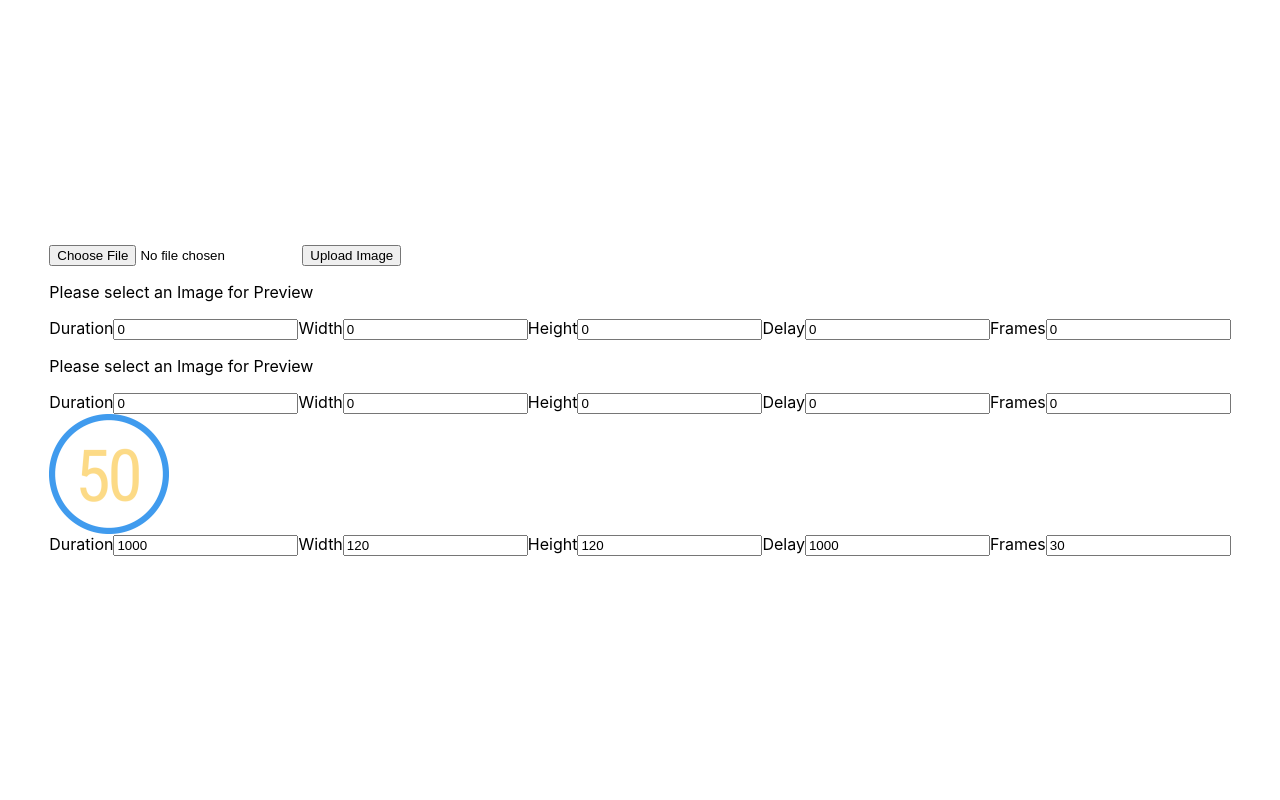
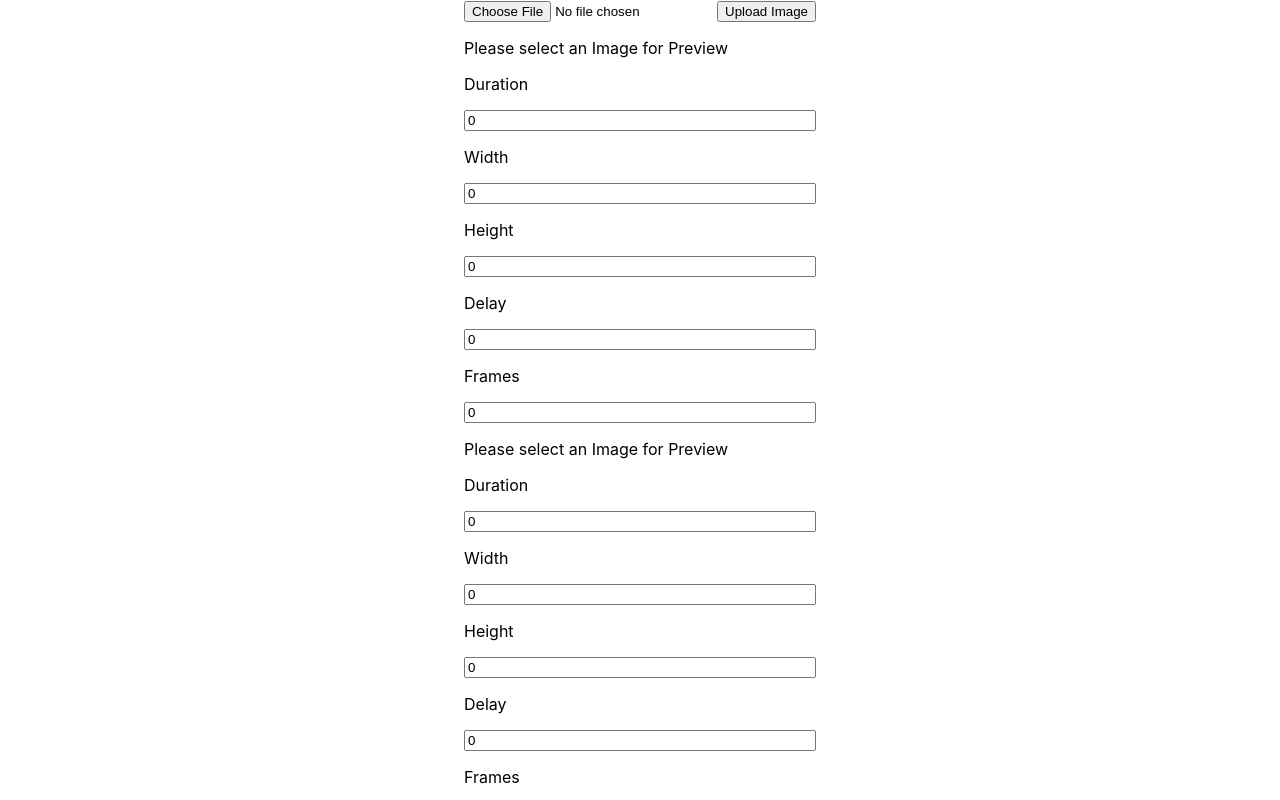
Before and after one commit to dnatheteam/sequence, a React (Create React App) app: page / in a window 1280 px wide. Shown: the top 800 px of the page. Built offline with nearby package versions, Linux system fonts and the light colour scheme.

Commit message:
Chagne css

```diff
--- a/src/index.css
+++ b/src/index.css
@@ -11,3 +11,21 @@ body {
   align-items: center;
   min-height: 100vh;
 }
+
+.preview-text {
+  margin: 1em 0 0;
+}
+
+.img-editor {
+  display: flex;
+  flex-direction: column;
+  justify-content: flex-start;
+}
+
+.img-editor label {
+  margin: 1em 0;
+}
+
+.app {
+  display: flex;
+}
```
